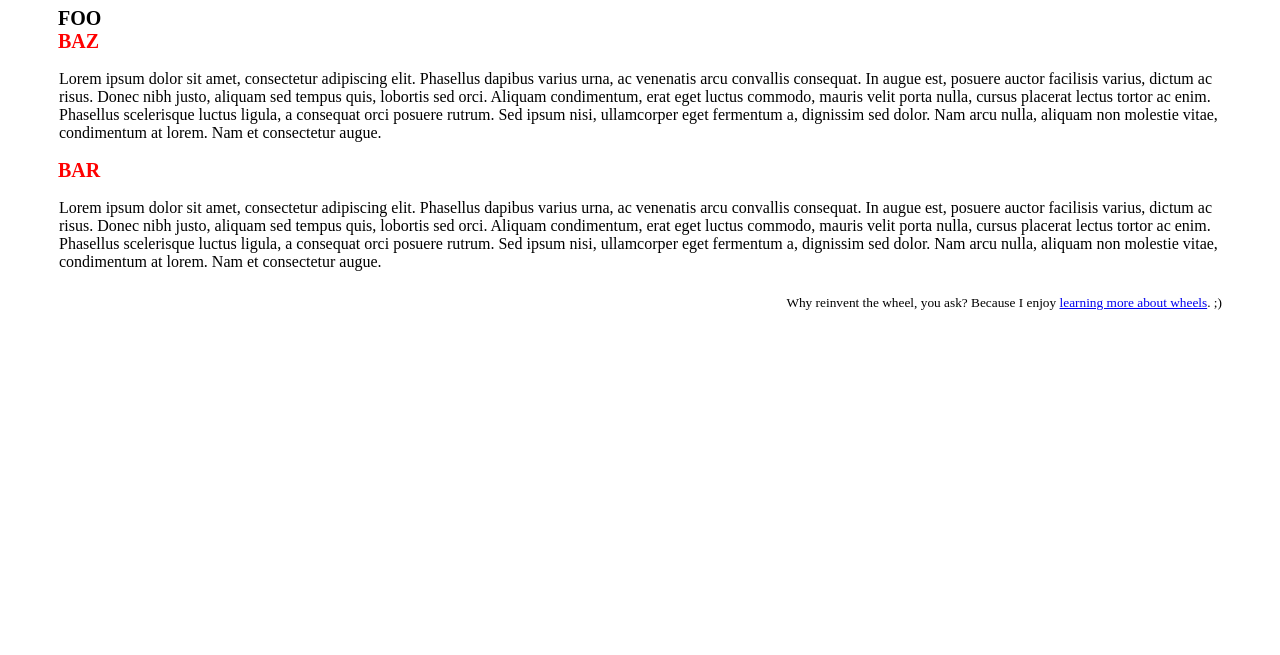
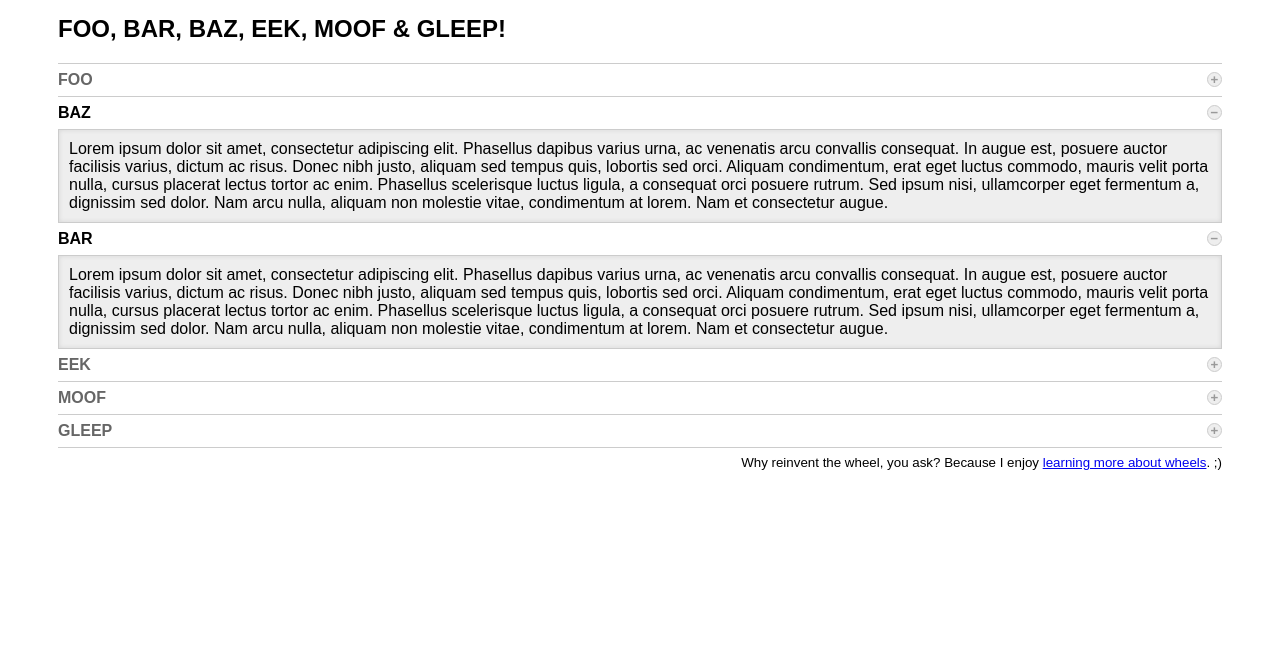
Before and after one commit to mhulse/jquery-ion, a website: page demo/index.html in a window 1280 px wide. Shown: the part 145-800 px from the top of the page. Drawn offline with nearby package versions, Linux system fonts and the light colour scheme.

Commit message:
Nice and clean version is here.

```diff
--- a/demo/index.html
+++ b/demo/index.html
@@ -15,7 +15,10 @@
 
 		/*-----------------( DEMO ONLY )-----------------*/
 
-		body { padding: 10px; }
+		body {
+			font-family: arial, sans-serif;
+			padding: 10px;
+		}
 
 		@media all and (min-width : 480px) {
 
@@ -25,7 +28,16 @@
 
 		body > h1 { text-align: center; }
 
-		h1 { margin: 0 0 10px; }
+		.wrap {
+			border-width: 0 1px 1px;
+			border-style: solid;
+			border-color: #ccc;
+			background: #eee;
+			padding: 10px;
+			box-shadow: inset 0 0 5px rgba(0, 0, 0, .1);
+		}
+		.wrap :first-child { margin-top: 0; }
+		.wrap :last-child { margin-bottom: 0; }
 
 		footer p {
 			text-align: right;
@@ -34,39 +46,44 @@
 
 		/*-----------------( ACCORDION SKIN )-----------------*/
 
-		.ion,
-		.ion > li {
+		.ion :first-of-type .ion-head { border-top: 1px solid #ccc; }
+		.ion-head {
+			font-size: 1em;
+			line-height: 1;
+			color: #666;
+			border-width: 0 0 1px;
+			border-style: solid;
+			border-color: #ccc;
+			background: #fff;
 			margin: 0;
-			padding: 0;
+			padding: .5em 0;
+			white-space: nowrap;
+			cursor: pointer;
+			cursor: hand;
+			overflow: hidden;
 		}
-		.ion > li {
+		.ion-head::before {
+			font-size: smaller;
+			font-weight: bold;
+			text-align: center;
+			line-height: 1em;
+			color: #999;
+			border: 1px solid #ccc;
+			border-radius: 1em;
+			background: #eee;
+			width: 1em;
+			height: 1em;
+			float: right;
+			display: inline;
+			content: "\002B";
 			position: relative;
+		}
+		.ion-head-selected { color: #000; }
+		.ion-head-selected::before { content: "\2212"; }
+		.ion-panel {
 			overflow: hidden;
-			list-style: none;
+			position: relative;
 		}
-
-		.ion-head, li, h2 { margin-bottom:15px; }
-
-		.ion-head {
-			text-decoration:none;
-			font-size:20px;
-			display:block;
-			margin: 0;
-		}
-
-		.ion-head-selected {
-			color: red;
-		}
-
-		.ion-panel { padding: 1px; }
-
-		@media all and (min-width : 480px) {
-
-		}
-
-		/*-----------------( ACCORDION PANEL )-----------------*/
-
-		.panel {}
 
 		/*-----------------( UTILITY )-----------------*/
 
@@ -87,14 +104,18 @@
 
 		<section class="ion" data-ion-options='{ "allowMultiple" : false, "alwaysOpen" : false }'>
 
-			<h1>FOO, BAR &amp; BAZ</h1>
+			<h1>FOO, BAR, BAZ, EEK, MOOF &amp; GLEEP!</h1>
 
 			<section>
 
 				<h1 id="foo" class="ion-head">FOO</h1>
 
 				<div class="ion-panel">
-					<p>Lorem ipsum dolor sit amet, consectetur adipiscing elit. Phasellus dapibus varius urna, ac venenatis arcu convallis consequat. In augue est, posuere auctor facilisis varius, dictum ac risus. Donec nibh justo, aliquam sed tempus quis, lobortis sed orci. Aliquam condimentum, erat eget luctus commodo, mauris velit porta nulla, cursus placerat lectus tortor ac enim. Phasellus scelerisque luctus ligula, a consequat orci posuere rutrum. Sed ipsum nisi, ullamcorper eget fermentum a, dignissim sed dolor. Nam arcu nulla, aliquam non molestie vitae, condimentum at lorem. Nam et consectetur augue.</p>
+
+					<div class="wrap">
+						<p>Lorem ipsum dolor sit amet, consectetur adipiscing elit. Phasellus dapibus varius urna, ac venenatis arcu convallis consequat. In augue est, posuere auctor facilisis varius, dictum ac risus. Donec nibh justo, aliquam sed tempus quis, lobortis sed orci. Aliquam condimentum, erat eget luctus commodo, mauris velit porta nulla, cursus placerat lectus tortor ac enim. Phasellus scelerisque luctus ligula, a consequat orci posuere rutrum. Sed ipsum nisi, ullamcorper eget fermentum a, dignissim sed dolor. Nam arcu nulla, aliquam non molestie vitae, condimentum at lorem. Nam et consectetur augue.</p>
+					</div>
+
 				</div>
 
 			</section>
@@ -104,7 +125,11 @@
 				<h1 id="foo" class="ion-head ion-head-selected">BAZ</h1>
 
 				<div class="ion-panel">
-					<p>Lorem ipsum dolor sit amet, consectetur adipiscing elit. Phasellus dapibus varius urna, ac venenatis arcu convallis consequat. In augue est, posuere auctor facilisis varius, dictum ac risus. Donec nibh justo, aliquam sed tempus quis, lobortis sed orci. Aliquam condimentum, erat eget luctus commodo, mauris velit porta nulla, cursus placerat lectus tortor ac enim. Phasellus scelerisque luctus ligula, a consequat orci posuere rutrum. Sed ipsum nisi, ullamcorper eget fermentum a, dignissim sed dolor. Nam arcu nulla, aliquam non molestie vitae, condimentum at lorem. Nam et consectetur augue.</p>
+
+					<div class="wrap">
+						<p>Lorem ipsum dolor sit amet, consectetur adipiscing elit. Phasellus dapibus varius urna, ac venenatis arcu convallis consequat. In augue est, posuere auctor facilisis varius, dictum ac risus. Donec nibh justo, aliquam sed tempus quis, lobortis sed orci. Aliquam condimentum, erat eget luctus commodo, mauris velit porta nulla, cursus placerat lectus tortor ac enim. Phasellus scelerisque luctus ligula, a consequat orci posuere rutrum. Sed ipsum nisi, ullamcorper eget fermentum a, dignissim sed dolor. Nam arcu nulla, aliquam non molestie vitae, condimentum at lorem. Nam et consectetur augue.</p>
+					</div>
+
 				</div>
 
 			</section>
@@ -114,7 +139,53 @@
 				<h1 id="bar" class="ion-head">BAR</h1>
 
 				<div class="ion-panel ion-panel-open">
-					<p>Lorem ipsum dolor sit amet, consectetur adipiscing elit. Phasellus dapibus varius urna, ac venenatis arcu convallis consequat. In augue est, posuere auctor facilisis varius, dictum ac risus. Donec nibh justo, aliquam sed tempus quis, lobortis sed orci. Aliquam condimentum, erat eget luctus commodo, mauris velit porta nulla, cursus placerat lectus tortor ac enim. Phasellus scelerisque luctus ligula, a consequat orci posuere rutrum. Sed ipsum nisi, ullamcorper eget fermentum a, dignissim sed dolor. Nam arcu nulla, aliquam non molestie vitae, condimentum at lorem. Nam et consectetur augue.</p>
+
+					<div class="wrap">
+						<p>Lorem ipsum dolor sit amet, consectetur adipiscing elit. Phasellus dapibus varius urna, ac venenatis arcu convallis consequat. In augue est, posuere auctor facilisis varius, dictum ac risus. Donec nibh justo, aliquam sed tempus quis, lobortis sed orci. Aliquam condimentum, erat eget luctus commodo, mauris velit porta nulla, cursus placerat lectus tortor ac enim. Phasellus scelerisque luctus ligula, a consequat orci posuere rutrum. Sed ipsum nisi, ullamcorper eget fermentum a, dignissim sed dolor. Nam arcu nulla, aliquam non molestie vitae, condimentum at lorem. Nam et consectetur augue.</p>
+					</div>
+
+				</div>
+
+			</section>
+
+			<section>
+
+				<h1 id="eek" class="ion-head">EEK</h1>
+
+				<div class="ion-panel">
+
+					<div class="wrap">
+						<p>Lorem ipsum dolor sit amet, consectetur adipiscing elit. Phasellus dapibus varius urna, ac venenatis arcu convallis consequat. In augue est, posuere auctor facilisis varius, dictum ac risus. Donec nibh justo, aliquam sed tempus quis, lobortis sed orci. Aliquam condimentum, erat eget luctus commodo, mauris velit porta nulla, cursus placerat lectus tortor ac enim. Phasellus scelerisque luctus ligula, a consequat orci posuere rutrum. Sed ipsum nisi, ullamcorper eget fermentum a, dignissim sed dolor. Nam arcu nulla, aliquam non molestie vitae, condimentum at lorem. Nam et consectetur augue.</p>
+					</div>
+
+				</div>
+
+			</section>
+
+			<section>
+
+				<h1 id="moof" class="ion-head">MOOF</h1>
+
+				<div class="ion-panel">
+
+					<div class="wrap">
+						<p>Lorem ipsum dolor sit amet, consectetur adipiscing elit. Phasellus dapibus varius urna, ac venenatis arcu convallis consequat. In augue est, posuere auctor facilisis varius, dictum ac risus. Donec nibh justo, aliquam sed tempus quis, lobortis sed orci. Aliquam condimentum, erat eget luctus commodo, mauris velit porta nulla, cursus placerat lectus tortor ac enim. Phasellus scelerisque luctus ligula, a consequat orci posuere rutrum. Sed ipsum nisi, ullamcorper eget fermentum a, dignissim sed dolor. Nam arcu nulla, aliquam non molestie vitae, condimentum at lorem. Nam et consectetur augue.</p>
+					</div>
+
+				</div>
+
+			</section>
+
+			<section>
+
+				<h1 id="gleep" class="ion-head">GLEEP</h1>
+
+				<div class="ion-panel">
+
+					<div class="wrap">
+						<p>Lorem ipsum dolor sit amet, consectetur adipiscing elit. Phasellus dapibus varius urna, ac venenatis arcu convallis consequat. In augue est, posuere auctor facilisis varius, dictum ac risus. Donec nibh justo, aliquam sed tempus quis, lobortis sed orci. Aliquam condimentum, erat eget luctus commodo, mauris velit porta nulla, cursus placerat lectus tortor ac enim. Phasellus scelerisque luctus ligula, a consequat orci posuere rutrum. Sed ipsum nisi, ullamcorper eget fermentum a, dignissim sed dolor. Nam arcu nulla, aliquam non molestie vitae, condimentum at lorem. Nam et consectetur augue.</p>
+					</div>
+
 				</div>
 
 			</section>
```
Also changed, not shown: build/src/jquery.ion.js, ion/jquery.ion.js, ion/jquery.ion.min.js.
